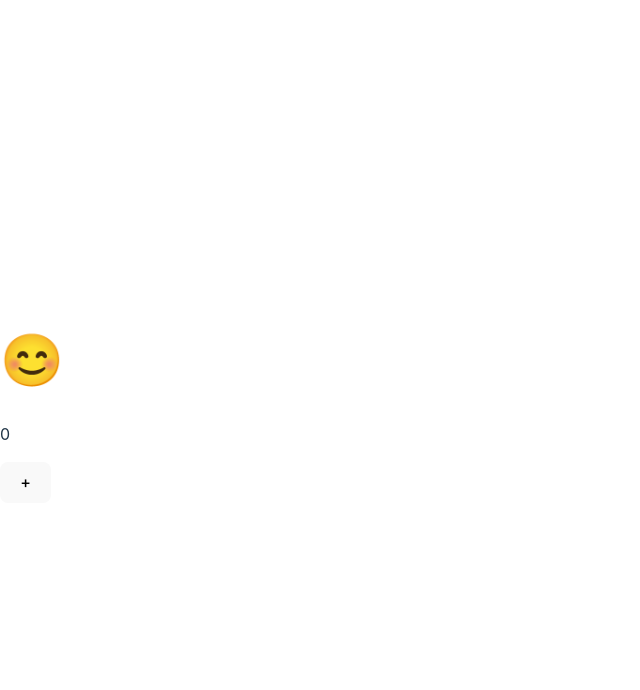
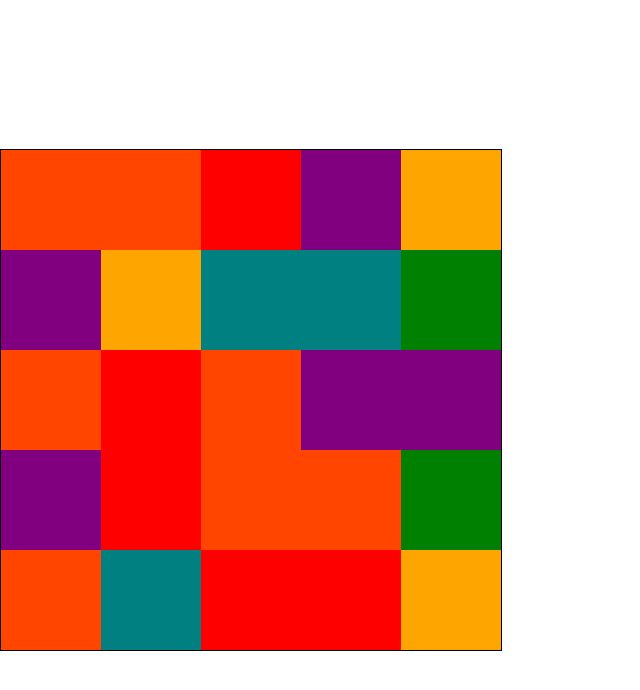
Before and after one commit to asimtimsina/Udemy_fullstack, a React (Vite) app in the folder first-react-project/: page / in a window 1280 px wide. Shown: the top 690 px of the page, without its empty margins (0-640 px from the left). Built offline with nearby package versions, Linux system fonts and the light colour scheme.

Commit message:
635. Color Box Exercise INTRO 636. Color Box Exercise SOLUTION

```diff
--- a/first-react-project/src/App.jsx
+++ b/first-react-project/src/App.jsx
@@ -2,6 +2,7 @@
 // import './App.css'
 // import Cow from './cow'
 // import './cow.css'
+
 
 
 
@@ -22,7 +23,9 @@
 // import ClickerExercise from "./ClickerExercise"
 // import Counter from "./Counter"
 // import Toggler from "./Toggler"
-import ToggleCounter from "./ToggleCounter"
+// import ToggleCounter from "./ToggleCounter"
+// import SingleBox from "./SingleBox"
+import ColorArray from "./ColorArray";
 
 
 
@@ -45,7 +48,7 @@ function App() {
   //   { id: 129035, name: "Gold Miner Campground", rating: 4.69, price: 96 },
   // ];
 
-
+  const colorlist = ['Red', 'Green', 'Purple', 'Teal', 'orange', 'orangered'];
   return (
     <>
       {/* /* <Heading color='teal' text='Hi Everyone' /> */}
@@ -72,8 +75,8 @@ function App() {
       <ClickerExercise message={'Dont Ever Click ME'} buttonText="Dont Click MEE" /> */}
       {/* <Counter /> */}
       {/* <Toggler /> */}
-      <ToggleCounter />
-
+      {/* <ToggleCounter /> */}
+      <ColorArray colors={colorlist} />
 
 
 
--- /dev/null
+++ b/first-react-project/src/ColorArray.css
@@ -0,0 +1,9 @@
+.ColorArray {
+
+    height: 500px;
+    width: 500px;
+    border: 1px solid black;
+    display: flex;
+    flex-wrap: wrap;
+
+}
--- /dev/null
+++ b/first-react-project/src/ColorArray.jsx
@@ -0,0 +1,23 @@
+import "./ColorArray.css"
+import SingleBox from "./SingleBox"
+
+
+export default function ColorArray({ colors }) {
+    const boxes = [];
+
+    for (let i = 0; i < 25; i++) {
+
+        boxes.push(<SingleBox colors={colors} />);
+
+    }
+    return (
+
+        <div className="ColorArray">
+
+            {boxes}
+
+        </div>
+
+    )
+
+}
--- /dev/null
+++ b/first-react-project/src/SingleBox.css
@@ -0,0 +1,5 @@
+.SingleBox {
+    height: 100px;
+    width: 100px;
+    margin: 0px;
+}
--- /dev/null
+++ b/first-react-project/src/SingleBox.jsx
@@ -0,0 +1,19 @@
+import './SingleBox.css'
+
+import { useState } from "react"
+
+export default function SingleBox({ colors }) {
+
+    const [colorNum, setColorNum] = useState(Math.floor(Math.random() * colors.length));
+
+    const toggleColor = () => {
+        setColorNum(Math.floor(Math.random() * colors.length))
+    }
+
+    return (
+
+        <p style={{ backgroundColor: colors[colorNum] }} onClick={toggleColor} className="SingleBox"></p>
+
+    )
+
+}
```
